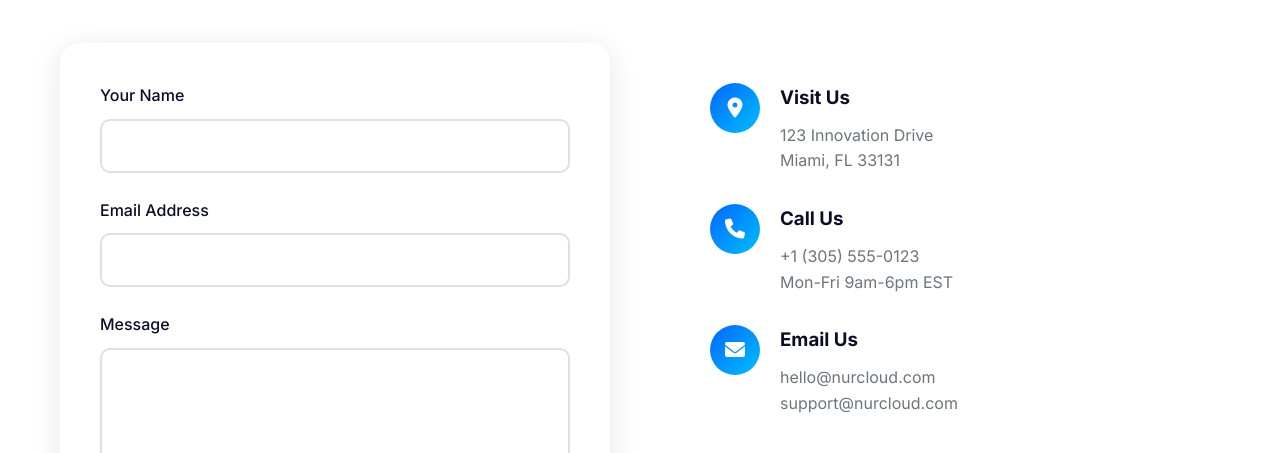
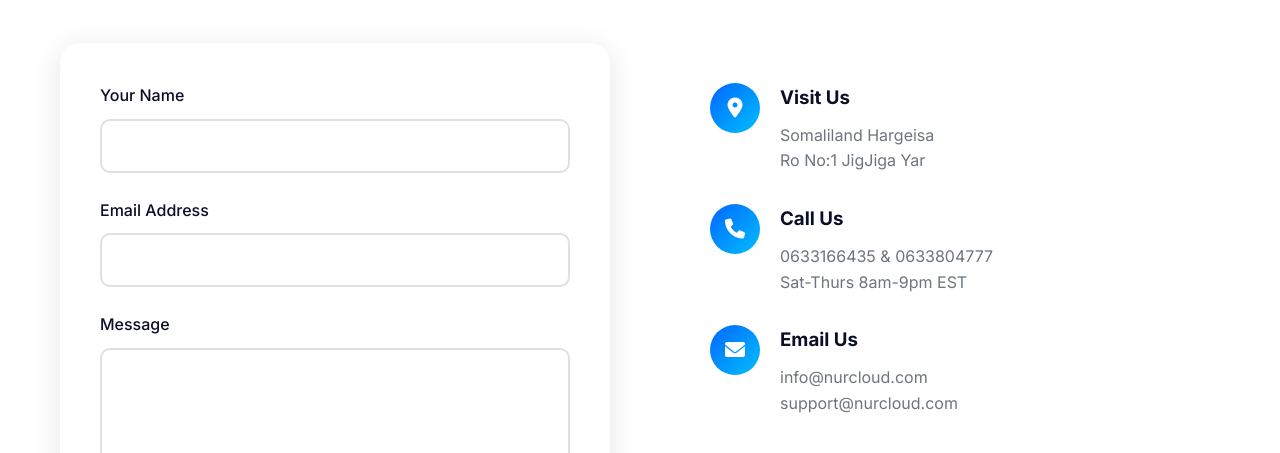
Before and after one commit to Omar-Cj/nurcloud, a website built with Vite: page index.html in a window 1280 px wide. Shown: the part 5640-6093 px from the top of the page. Built offline with nearby package versions, Linux system fonts and the light colour scheme.

Commit message:
Change the address.

```diff
--- a/index.html
+++ b/index.html
@@ -360,7 +360,7 @@
                         </div>
                         <div class="info-content">
                             <h3>Visit Us</h3>
-                            <p>123 Innovation Drive<br>Miami, FL 33131</p>
+                            <p>Somaliland Hargeisa<br>Ro No:1 JigJiga Yar</p>
                         </div>
                     </div>
                     <div class="info-item">
@@ -369,7 +369,7 @@
                         </div>
                         <div class="info-content">
                             <h3>Call Us</h3>
-                            <p>+1 (305) 555-0123<br>Mon-Fri 9am-6pm EST</p>
+                            <p> 0633166435 & 0633804777<br>Sat-Thurs 8am-9pm EST</p>
                         </div>
                     </div>
                     <div class="info-item">
@@ -378,7 +378,7 @@
                         </div>
                         <div class="info-content">
                             <h3>Email Us</h3>
-                            <p>hello@nurcloud.com<br>support@nurcloud.com</p>
+                            <p>info@nurcloud.com<br>support@nurcloud.com</p>
                         </div>
                     </div>
                     <div class="map-container">
```
